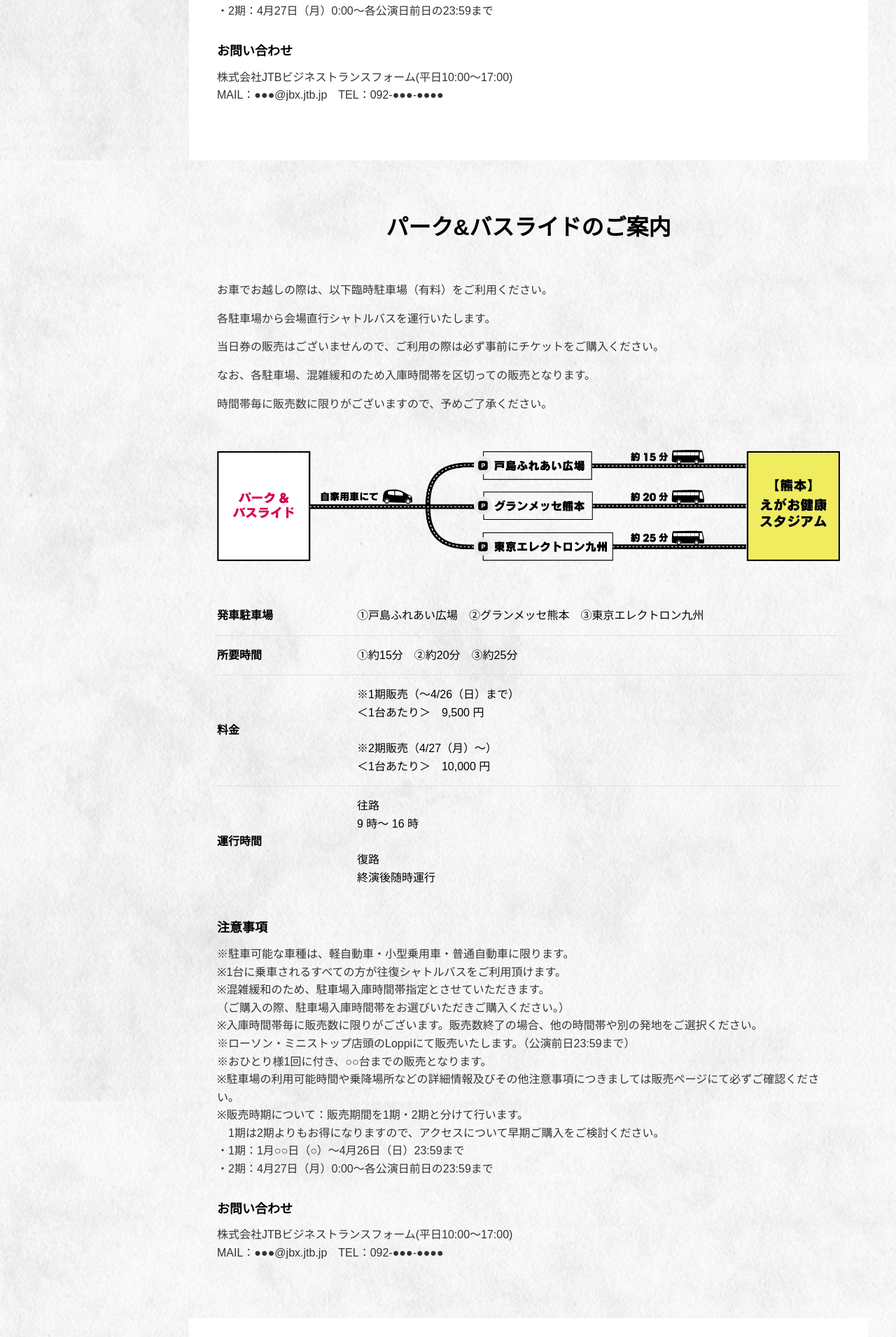
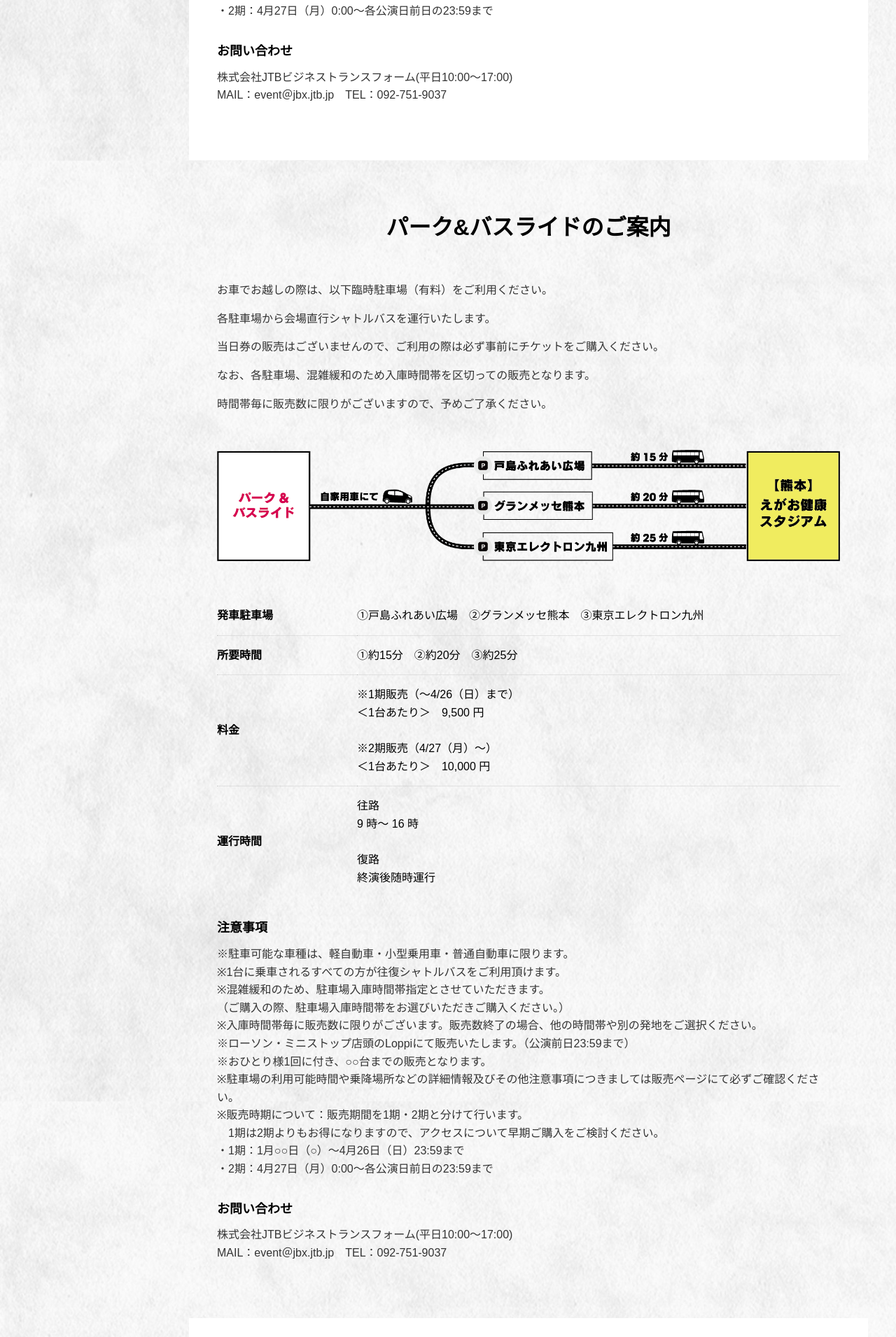
Before and after one commit to 07-jin-FUK/backnumber-kumamoto_nuxt, a Nuxt app: page /access in a window 1280 px wide. Shown: the part 5149-7060 px from the top of the page at 70% size. Built offline with nearby package versions, Linux system fonts and the light colour scheme.

Commit message:
[update]

```diff
--- a/app/pages/access.vue
+++ b/app/pages/access.vue
@@ -232,7 +232,7 @@
                             <div class="contact-box">
                 <h4>お問い合わせ</h4>
                 <p>株式会社JTBビジネストランスフォーム<span>(平日10:00〜17:00)<br></span>
-                MAIL：<a href="mailto:●●●@jbx.jtb.jp">●●●@jbx.jtb.jp</a>　<span>TEL：092-●●●-●●●●</span></p>
+                MAIL：<a href="mailto:event＠jbx.jtb.jp">event＠jbx.jtb.jp</a>　<span>TEL：092-751-9037</span></p>
               </div>
             </div>
           </section>
@@ -303,7 +303,7 @@
                             <div class="contact-box">
                 <h4>お問い合わせ</h4>
                 <p>株式会社JTBビジネストランスフォーム<span>(平日10:00〜17:00)<br></span>
-                MAIL：<a href="mailto:●●●@jbx.jtb.jp">●●●@jbx.jtb.jp</a>　<span>TEL：092-●●●-●●●●</span></p>
+                MAIL：<a href="mailto:event＠jbx.jtb.jp">event＠jbx.jtb.jp</a>　<span>TEL：092-751-9037</span></p>
               </div>
             </div>
           </section>
@@ -744,7 +744,7 @@
                             <div class="contact-box">
                 <h4>お問い合わせ</h4>
                 <p>株式会社JTBビジネストランスフォーム<span>(平日10:00〜17:00)<br></span>
-                MAIL：<a href="mailto:●●●@jbx.jtb.jp">●●●@jbx.jtb.jp</a>　<span>TEL：092-●●●-●●●●</span></p>
+                MAIL：<a href="mailto:event＠jbx.jtb.jp">event＠jbx.jtb.jp</a>　<span>TEL：092-751-9037</span></p>
               </div>
             </div>
           </section>
```
